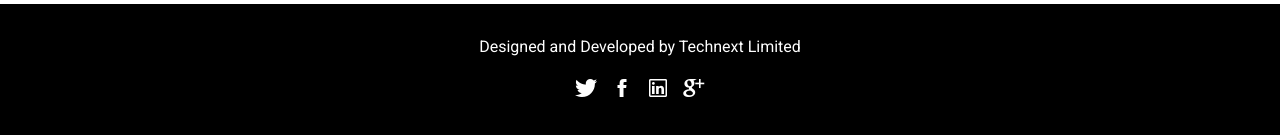
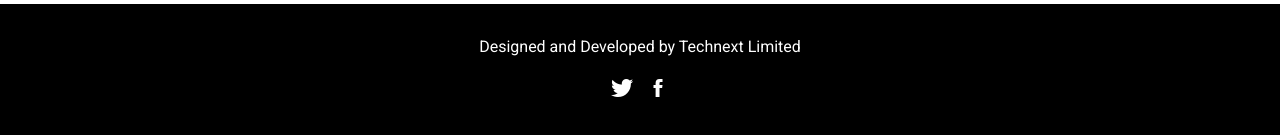
Before and after one commit to caarloshugo/opendataday-colima, a website: page index.html in a window 1280 px wide. Shown: the part 4306-4441 px from the top of the page. Drawn offline with Linux system fonts and the light colour scheme; files whose address does not match are found by name.

Commit message:
footer links

```diff
--- a/index.html
+++ b/index.html
@@ -501,10 +501,8 @@
                 <div class="col-md-12">
                     <p class="site-info">Designed and Developed by <a href="http://technextit.com">Technext Limited</a></p>
                     <ul class="social-block">
-                        <li><a href=""><i class="ion-social-twitter"></i></a></li>
-                        <li><a href=""><i class="ion-social-facebook"></i></a></li>
-                        <li><a href=""><i class="ion-social-linkedin-outline"></i></a></li>
-                        <li><a href=""><i class="ion-social-googleplus"></i></a></li>
+                        <li><a href="https://twitter.com/commitmx"><i class="ion-social-twitter"></i></a></li>
+                        <li><a href="https://www.facebook.com/TecLID"><i class="ion-social-facebook"></i></a></li>
                     </ul>
                 </div>
             </div>
```
